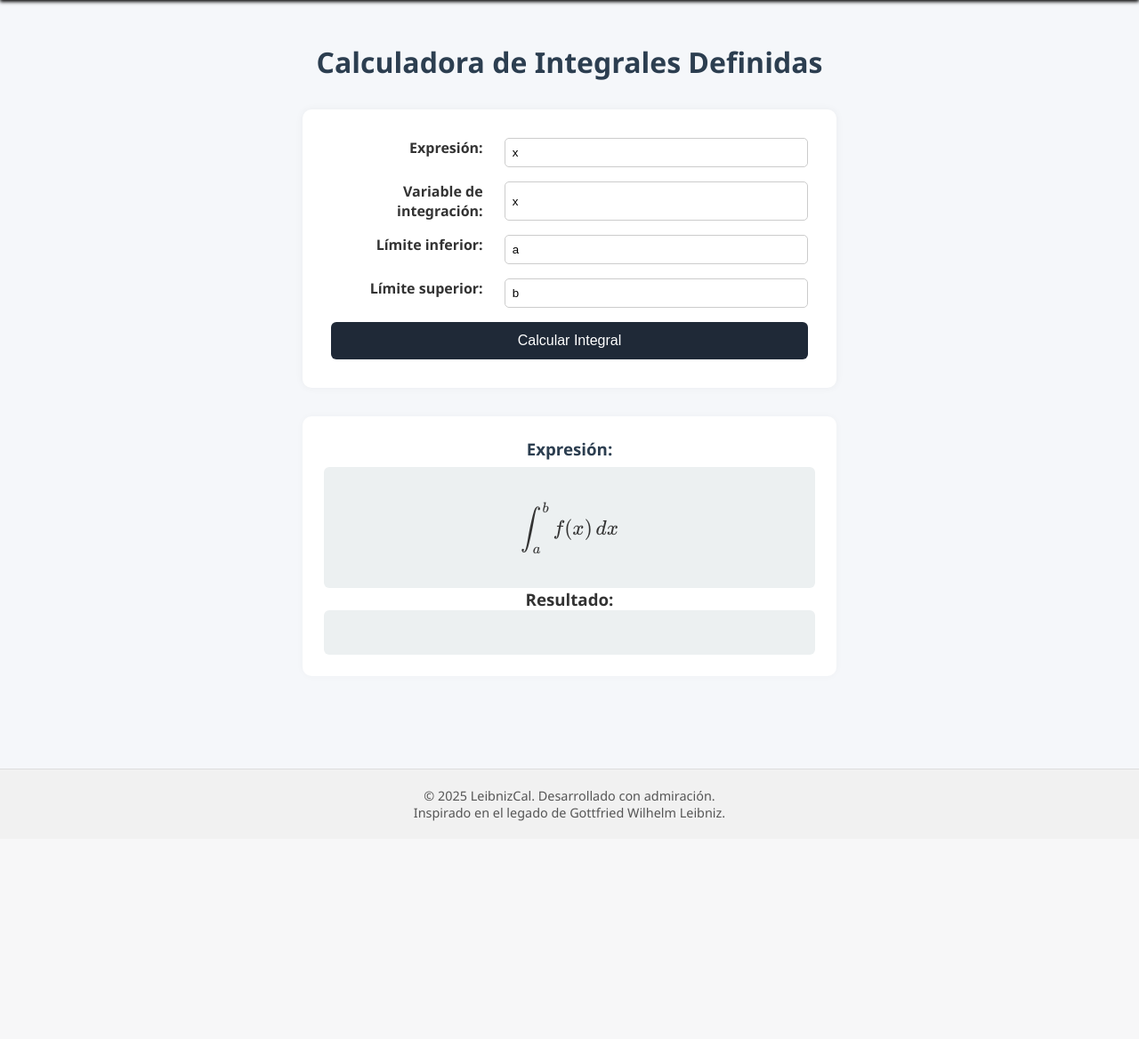
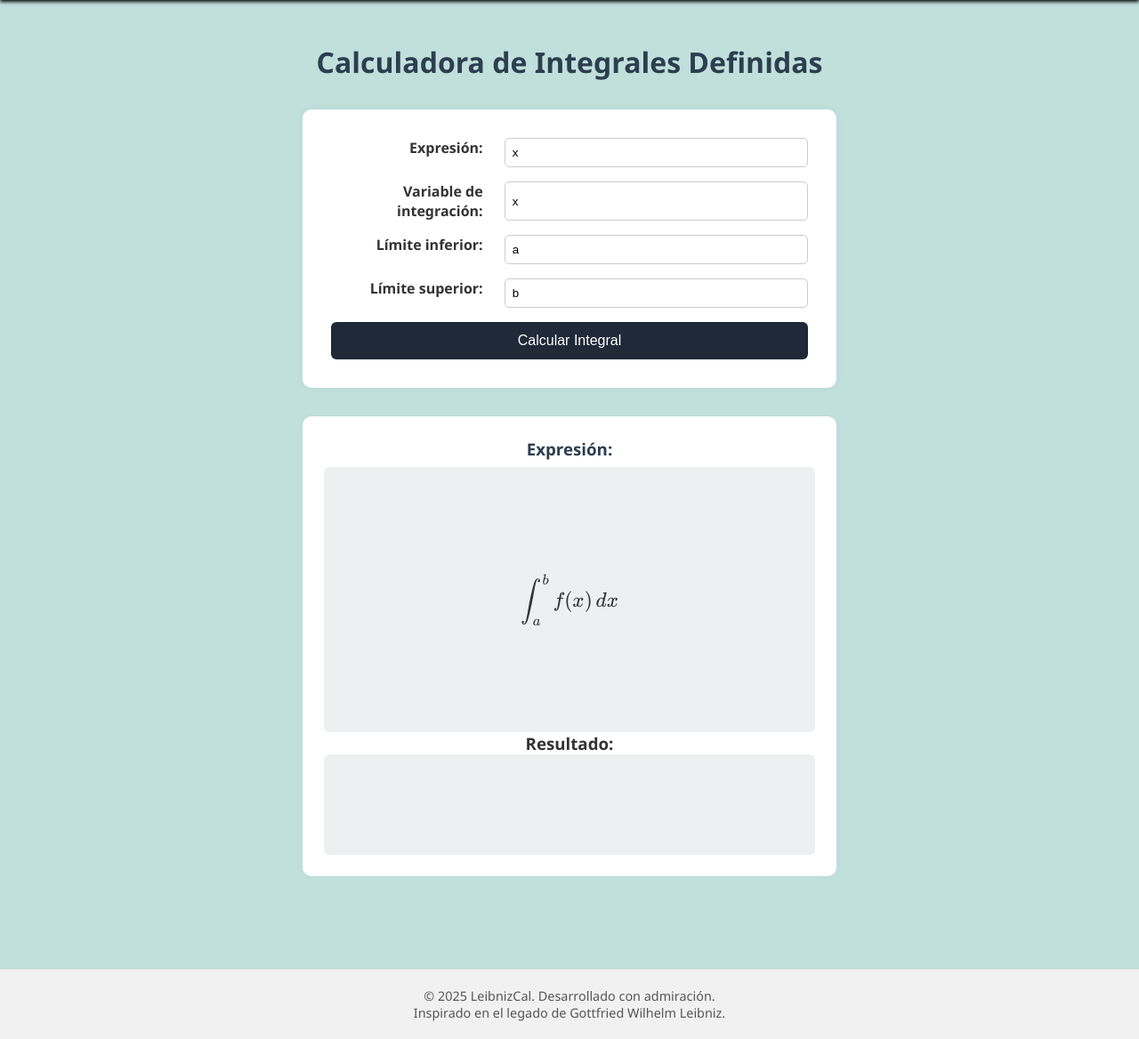
Before and after one commit to TUXENG/LeibnizCal2, a FastAPI app: page /defined/ in a window 1280 px wide. Shown: the part 65-1233 px from the top of the page at 89% size. Before the commit the page ends 988 px from the top, so only its background shows below. Run offline with FastAPI, Linux system fonts and the light colour scheme.

Commit message:
cambio de color background y control de desbordamiento

```diff
--- a/static/css/defined.css
+++ b/static/css/defined.css
@@ -1,11 +1,4 @@
 /* Estilo general */
-body {
-    font-family: 'Segoe UI', Tahoma, Geneva, Verdana, sans-serif;
-    background-color: #f5f7fa;
-    margin: 0;
-    padding: 0;
-    color: #333;
-}
 
 /* Título */
 .defined-title {
@@ -86,7 +79,15 @@ body {
     border-radius: 6px;
     text-align: center;
     min-height: 50px;
+
+    word-wrap: break-word;
+    overflow-wrap: break-word;
+    white-space: pre-wrap;
+    overflow-x: auto;
+    max-width: 100%;
+    box-sizing: border-box;
 }
+
 
 /* Responsivo */
 @media (max-width: 600px) {
--- a/static/css/styles.css
+++ b/static/css/styles.css
@@ -6,7 +6,7 @@
 
 body {
     font-family: 'Segoe UI', Tahoma, Geneva, Verdana, sans-serif;
-    background-color: #f4f6f9;
+    background-color: #c1e0dc;
     margin: 0;
     padding: 0;
     color: #333;
--- a/templates/defined.html
+++ b/templates/defined.html
@@ -52,7 +52,7 @@
 <script src="/static/js/defined.js"></script>
 
 <!-- MathJax -->
-<script src="https://polyfill.io/v3/polyfill.min.js?features=es6"></script>
+<!--<script src="https://polyfill.io/v3/polyfill.min.js?features=es6"></script>-->
 <script id="MathJax-script" async
     src="https://cdn.jsdelivr.net/npm/mathjax@3/es5/tex-mml-chtml.js">
 </script>
--- a/templates/undefined.html
+++ b/templates/undefined.html
@@ -43,7 +43,7 @@
 <script src="/static/js/undefined.js"></script>
 
 <!-- MathJax -->
-<script src="https://polyfill.io/v3/polyfill.min.js?features=es6"></script>
+<!--<script src="https://polyfill.io/v3/polyfill.min.js?features=es6"></script>-->
 <script id="MathJax-script" async
     src="https://cdn.jsdelivr.net/npm/mathjax@3/es5/tex-mml-chtml.js">
 </script>
```
Also changed, not shown: static/css/undefined.css (+9 -3 lines).
